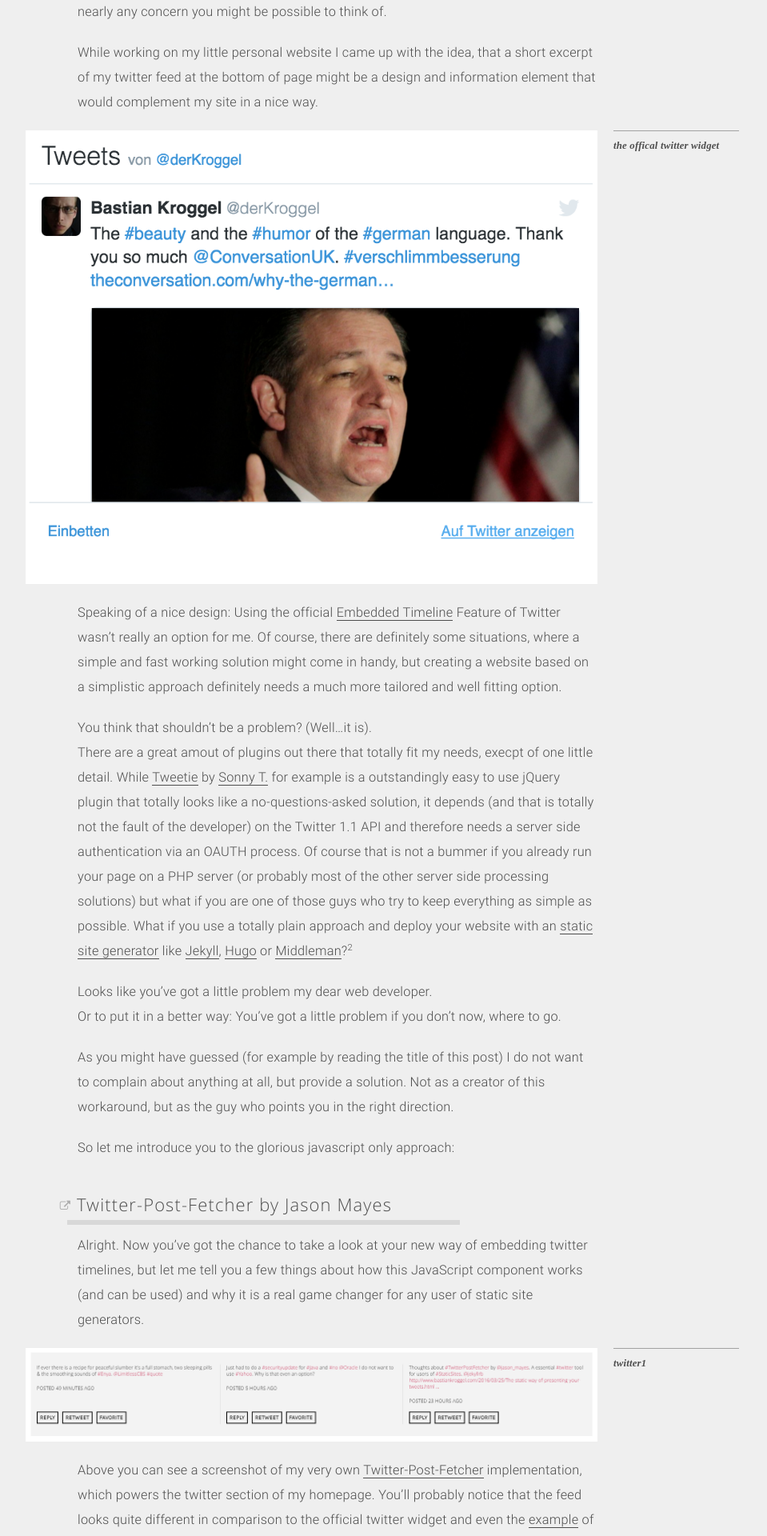
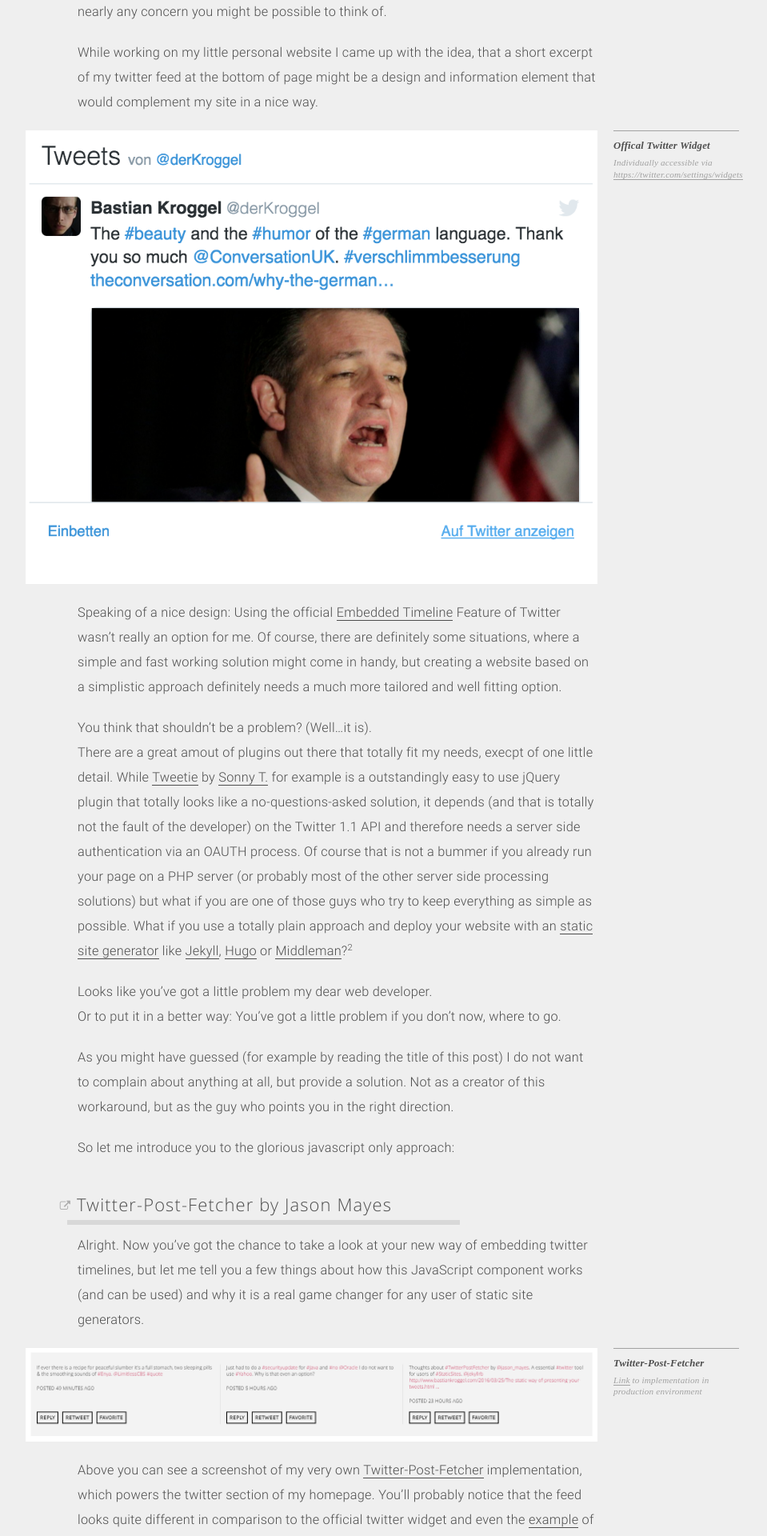
Before and after one commit to bkroggel/luzid, a Jekyll site: the page built from _posts/2016-03-25-The-static-way-of-presenting-your-tweets.md, in a window 1280 px wide. Shown: the part 1036-2956 px from the top of the page at 80% size, without its empty margins (218-1177 px from the left). Built offline with Jekyll 4.4.1, drawn with Linux system fonts in a browser that asks for light colours; nearby versions of some CDN libraries; some web fonts are replaced.

Commit message:
additional updates for old blogposts

```diff
--- a/_posts/2015-12-24-Website.markdown
+++ b/_posts/2015-12-24-Website.markdown
@@ -10,7 +10,7 @@ thumbnail:
   stlye: classic
 ---
 ![Website on MacBook Screen](/assets/img/page/blog/2015/December/main-website-mockup.jpg)
-{:.img100 .no_title}
+{:.img100 .no_caption}
 
 Was lange Zeit auf meinem Rechner vor sich hin schlummerte, ist endlich bereit den Schritt an die frische Luft zu tun und den kleinen Zeh vorsichtig in das nasse Kühl der Öffentlichkeit zu strecken.
 <!-- more -->
--- a/_posts/2016-03-25-The-static-way-of-presenting-your-tweets.md
+++ b/_posts/2016-03-25-The-static-way-of-presenting-your-tweets.md
@@ -14,8 +14,7 @@ While working on my little personal website I came up with the idea, that a shor
 
 <!-- more -->
 
-![the offical twitter widget](/assets/img/page/blog/2016/March/twitter-official.png){:style="margin-top:0; margin-bottom:0" #thefourth}
-{:.left50}
+![Offical Twitter Widget \ Individually accessible via [https://twitter.com/settings/widgets](https://twitter.com/settings/widgets)](/assets/img/page/blog/2016/March/twitter-official.png)
 
 Speaking of a nice design: Using the official [Embedded Timeline](https://dev.twitter.com/web/embedded-timelines) Feature of Twitter wasn't really an option for me. Of course, there are definitely some situations, where a simple and fast working solution might come in handy, but creating a website based on a simplistic approach definitely needs a much more tailored and well fitting option.
 
@@ -33,9 +32,8 @@ So let me introduce you to the glorious javascript only approach:
 
 Alright. Now you've got the chance to take a look at your new way of embedding twitter timelines, but let me tell you a few things about how this JavaScript component works (and can be used) and why it is a real game changer for any user of static site generators.
 
- [![twitter1](/assets/img/page/blog/2016/March/twitter1.png)](http://www.bastiankroggel.com/#twitter)
-{:.img100}
-
+ ![Twitter-Post-Fetcher \ [Link](http://www.bastiankroggel.com/#twitter) to implementation in production environment](/assets/img/page/blog/2016/March/twitter1.png)
+ {:.img100}
 
 Above you can see a screenshot of my very own [Twitter-Post-Fetcher](http://www.jasonmayes.com/projects/twitterApi) implementation, which powers the twitter section of my homepage. You'll probably notice that the feed looks quite different in comparison to the official twitter widget and even the [example](http://codepen.io/jasonmayes/full/Ioype/) of Jason Mayes uses a completely different approach with it's basic top to bottom presentation.
 
--- a/_sass/blog/_blog-font.scss
+++ b/_sass/blog/_blog-font.scss
@@ -488,11 +488,11 @@ p.update {
     font-family: $serif;
     font-style: italic;
     font-size: 0.8rem;
-    border-bottom: none;
     line-height: 1.3em;
     font-weight: 700;
     color: $blog-font-color;
     margin: 0;
+    border-color: $blog-font-color;
   }
   @include media-query($medium){
     position: absolute;
@@ -515,5 +515,6 @@ p.update {
     font-size: 0.7rem;
     font-weight: 400;
     color: $dark-color;
+    border-color: $dark-color;
   }
 }
--- a/assets/js/main.js
+++ b/assets/js/main.js
@@ -40,11 +40,12 @@ $(document).ready(function() {
   // add caption to Images
   function add_caption (){
     var caption_wrapper = '<div class="image_frame" />';
-    var no_classes = ['no_title'];
+    var no_classes = ['no_caption']; // more than one "no_classes" currently not supported (26. August 2017)
     var split_divider = '\\';
     var converter = new showdown.Converter();
     $('.bk-blog-style img').each(function() {
-      // if ($(this).attr('alt') && ($.inArray($(this).parent().attr('class'), no_classes)) == -1) {
+      // if ($(this).attr('alt') && ($.inArray($(this).parent().attr('class').split(' ')[0], no_classes)) == -1) {
+      // just works if one of the items in the "no_classes" array is placed on section[0] in the html class
       if ($(this).attr('alt') && !($(this).parent().hasClass(no_classes))) {
         $(this).wrap(caption_wrapper);
         var info = $(this).attr('alt').split(split_divider);
```
